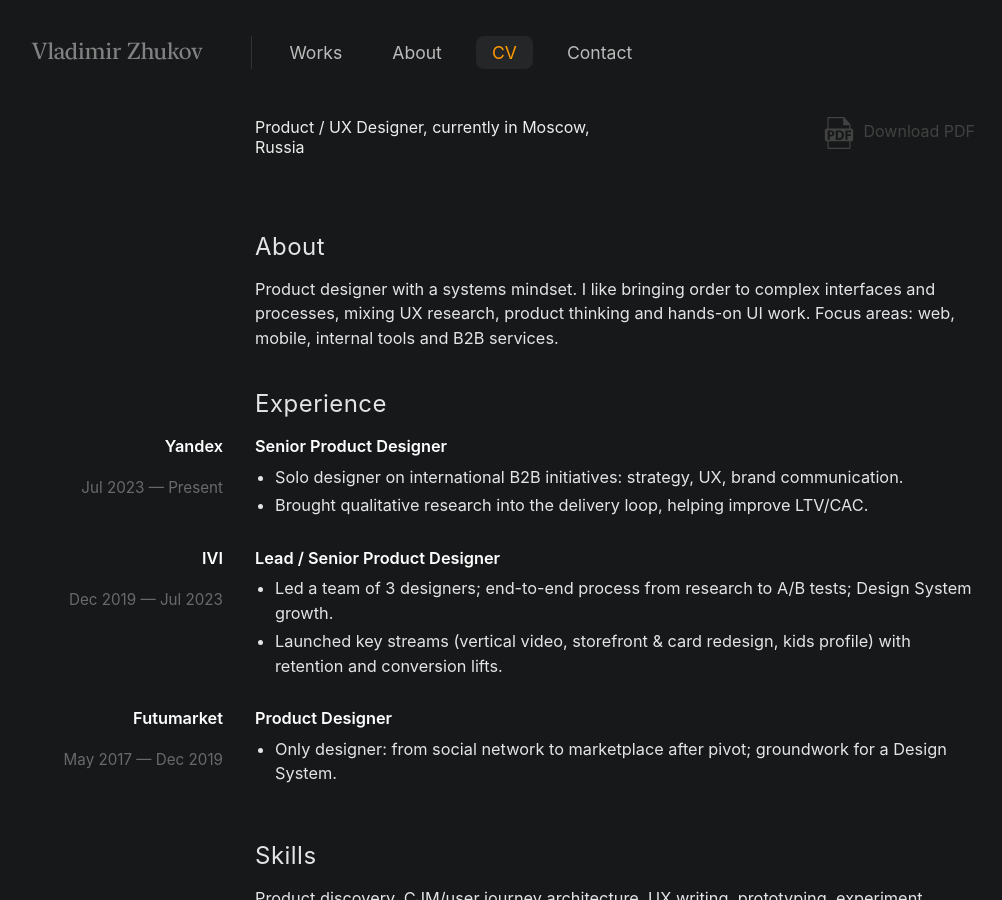
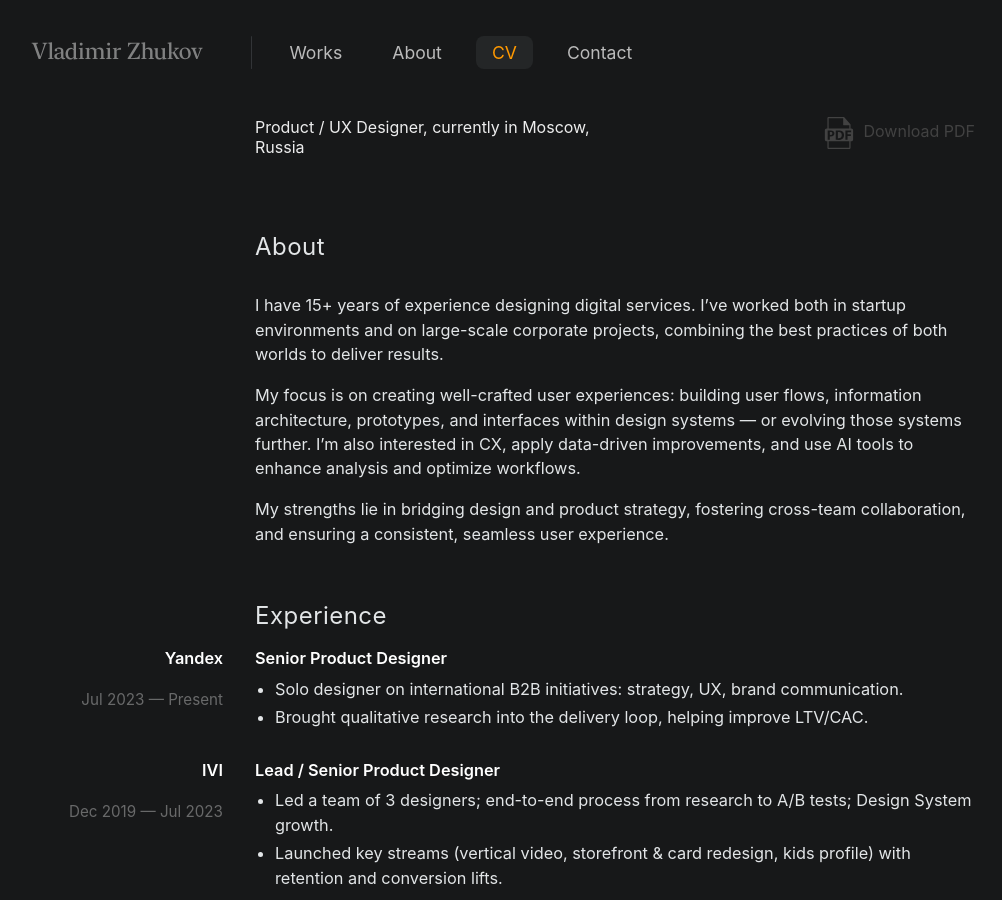
Before and after one commit to uxiscool/experience, a Jekyll site: the page built from cv.md, in a window 1280 px wide and 900 px high. Shown: the whole window, without its empty margins (25-1027 px from the left). Built offline with Jekyll 4.4.1, drawn with Linux system fonts in a browser that asks for light colours.

Commit message:
Add files via upload

```diff
--- a/cv.md
+++ b/cv.md
@@ -16,7 +16,7 @@ permalink: /cv/
     <div class="cv-right"><h2 class="cvsubheading">About</h2></div>
     <div class="cv-rail"></div>
     <div class="cv-right">
-      Product designer with a systems mindset. I like bringing order to complex interfaces and processes, mixing UX research, product thinking and hands-on UI work. Focus areas: web, mobile, internal tools and B2B services.
+      <p>I have 15+ years of experience designing digital services. I’ve worked both in startup environments and on large-scale corporate projects, combining the best practices of both worlds to deliver results.</p><p>My focus is on creating well-crafted user experiences: building user flows, information architecture, prototypes, and interfaces within design systems — or evolving those systems further. I’m also interested in CX, apply data-driven improvements, and use AI tools to enhance analysis and optimize workflows.</p><p>My strengths lie in bridging design and product strategy, fostering cross-team collaboration, and ensuring a consistent, seamless user experience.</p>
     </div>
     <!-- EXPERIENCE -->
     <div class="cv-rail"></div>
```
